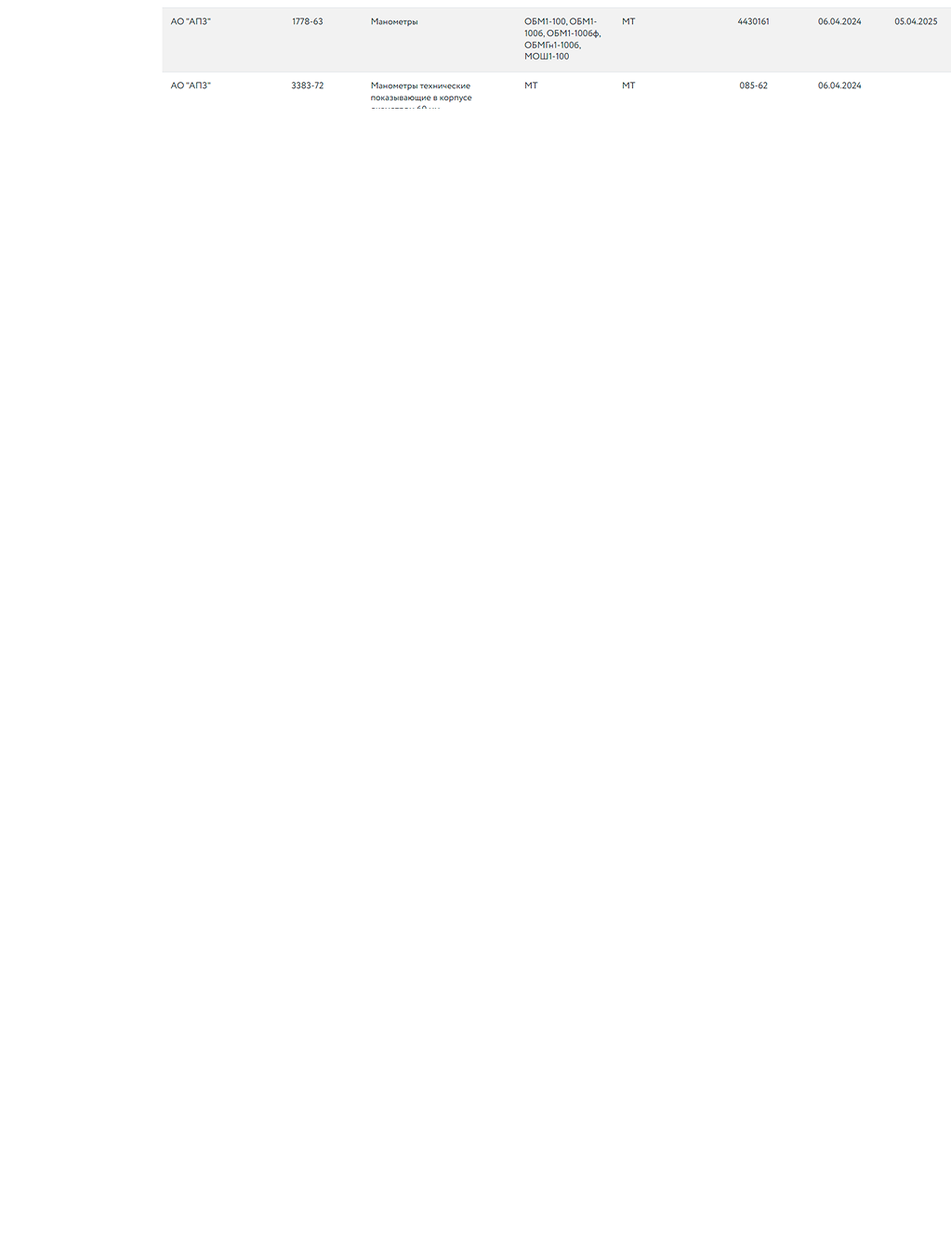
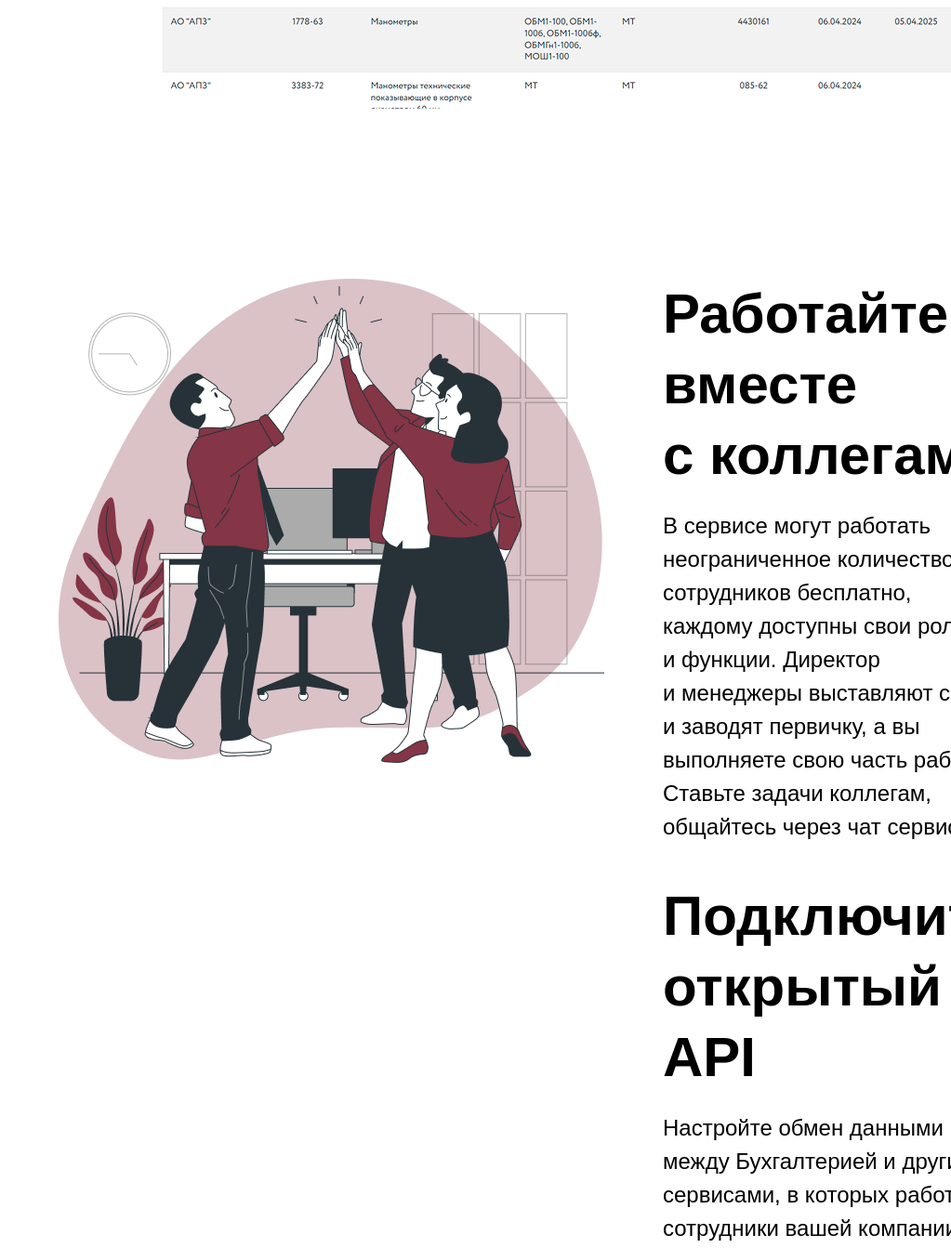
Before and after one commit to Sof-f/metrolog, a plain HTML site: page index.html in a window 1280 px wide. Shown: the part 5566-6909 px from the top of the page at 93% size, without its empty margins (257-1280 px from the left). Before the commit the page ends 5866 px from the top, so only its background shows below. Drawn offline with nearby package versions, Linux system fonts and the light colour scheme; a web font is replaced by a local one.

Commit message:
api 100%

```diff
--- a/css/style.css
+++ b/css/style.css
@@ -413,8 +413,50 @@
 
 
 
+.api__container{
+    padding: 0px 250px 100px 320px;
+}
 
+.api__content{
+    display: flex;
+    flex-direction: row;
+    /* justify-content: space-between; */
+    gap: 63px;
+}
 
+.api__img{
+    height: 521px;
+}
+
+.api__description{
+    display: flex;
+    flex-direction: column;
+    /* justify-content: space-between; */
+    gap: 40px;
+}
+
+.api__description-item{
+    display: flex;
+    flex-direction: column;
+    gap: 20px;
+}
+
+.api__title{
+    font-family: Arial;
+    font-weight: 700;
+    font-style: Bold;
+    font-size: 60px;
+    line-height: 76px;
+
+}
+
+.api__subtitle{
+    font-family: Arial;
+    font-weight: 400;
+    font-style: Regular;
+    font-size: 24px;
+    line-height: 36px;
+}
 
 
 
--- a/index.html
+++ b/index.html
@@ -219,6 +219,24 @@
                 <img class="result__img" src="images/result.png" alt="#">
             </div>
         </section>
+
+        <section class="api">
+            <div class="api__container">
+                <div class="api__content">
+                    <img class="api__img" src="images/API.png" alt="work together">
+                    <div class="api__description">
+                        <div class="api__description-item">
+                            <h2 class="api__title">Работайте вместе с коллегами</h2>
+                            <h4 class="api__subtitle">В сервисе могут работать неограниченное количество сотрудников бесплатно, каждому доступны свои роли и функции. Директор и менеджеры выставляют счёт и заводят первичку, а вы выполняете свою часть работы. Ставьте задачи коллегам, общайтесь через чат сервиса.</h4>
+                        </div>
+                        <div class="api__description-item">
+                            <h2 class="api__title">Подключите открытый API</h2>
+                            <h4 class="api__subtitle">Настройте обмен данными между Бухгалтерией и другими сервисами, в которых работают сотрудники вашей компании.</h4>
+                        </div>
+                    </div>
+                </div>
+            </div>
+        </section>
     </main>
 
     <footer></footer>
```
Also changed, not shown: images/API.png (added).
